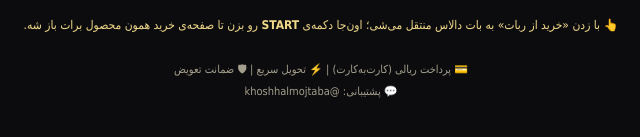
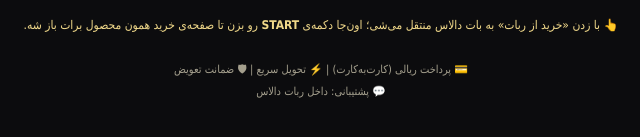
Before and after one commit to mojtabakhoshhal/dallass-miniapp, a plain HTML site: page index.html in a window 1280 px wide. Shown: the part 1216-1353 px from the top of the page, 319-959 px from the left. Drawn offline with Linux system fonts and the light colour scheme.

Commit message:
Neutral support reference in footer

```diff
--- a/index.html
+++ b/index.html
@@ -41,7 +41,7 @@
 
 <footer>
   💳 پرداخت ریالی (کارت‌به‌کارت) | ⚡️ تحویل سریع | 🛡 ضمانت تعویض<br>
-  💬 پشتیبانی: @khoshhalmojtaba
+  💬 پشتیبانی: داخل ربات دالاس
 </footer>
 
 <script>
```
